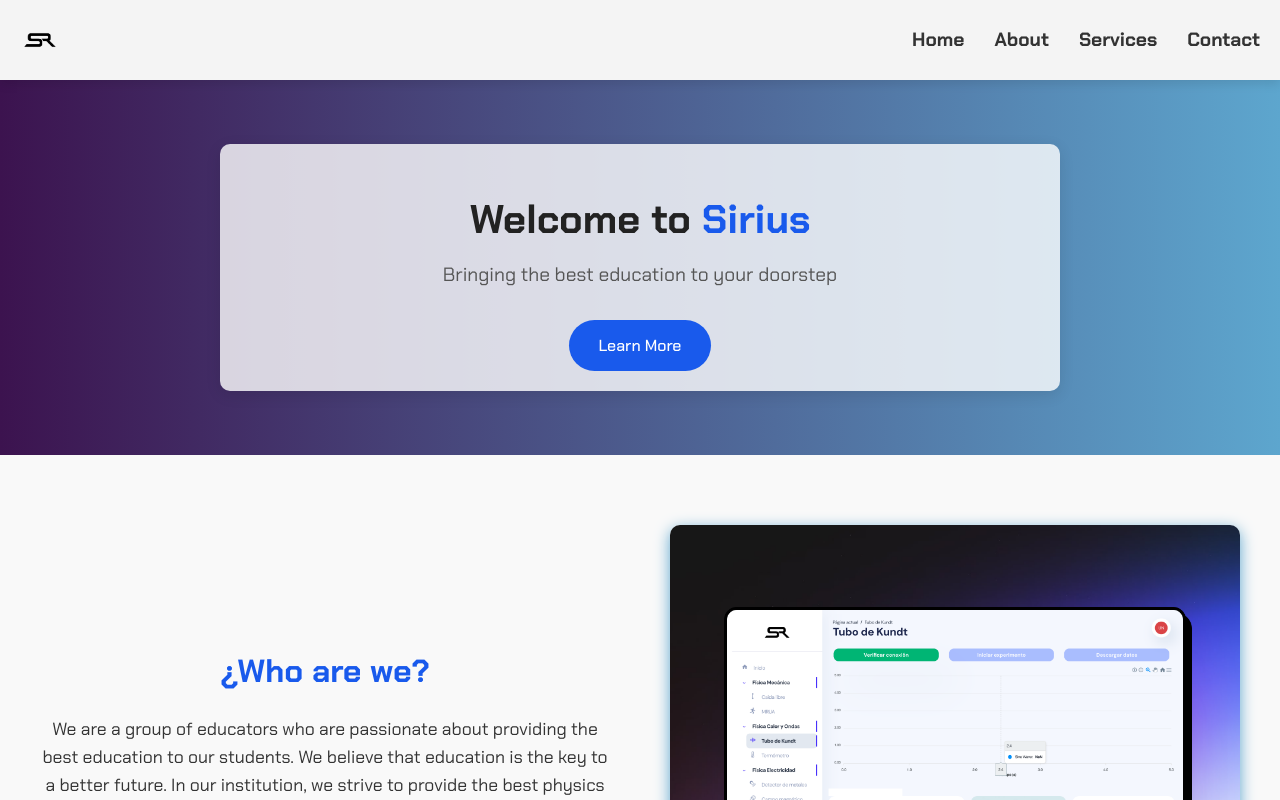
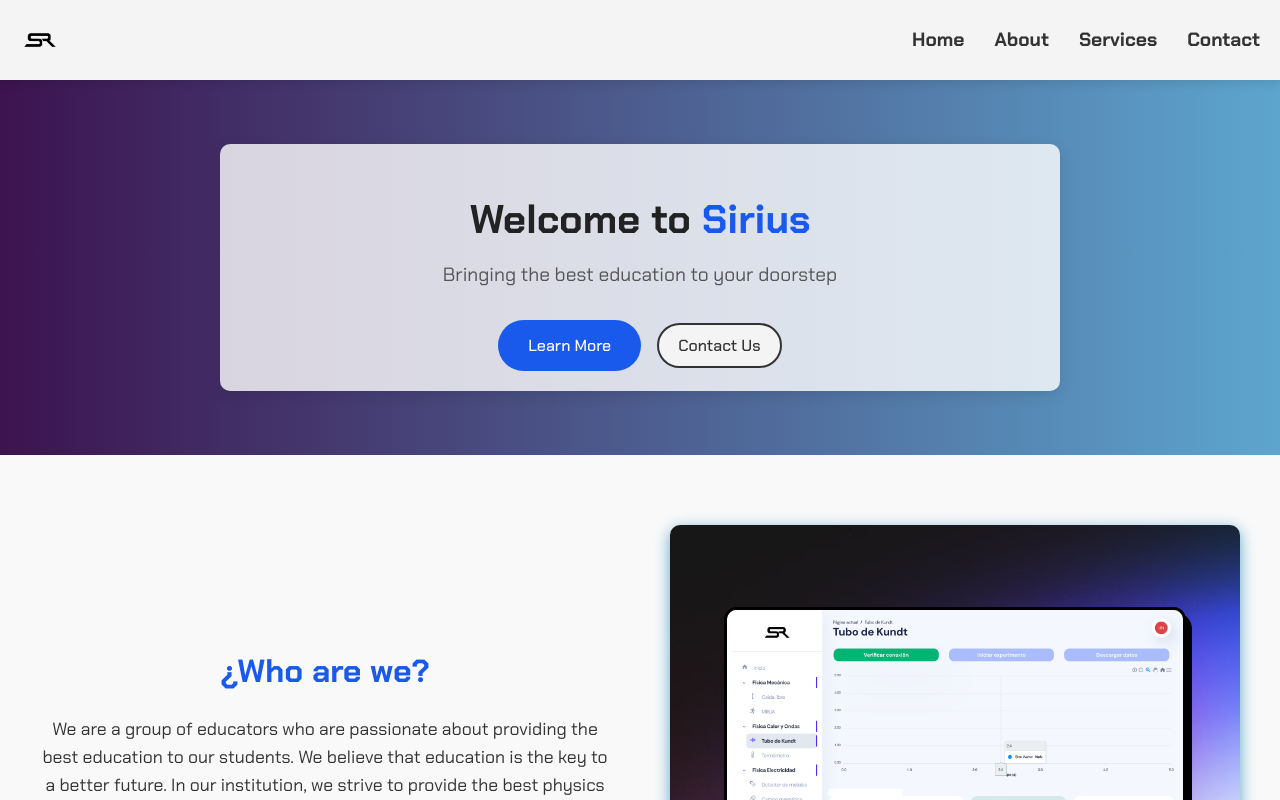
Before and after one commit to YummySalamy/sirius-landing-page, a React (Vite) app: page / in a window 1280 px wide. Shown: the top 800 px of the page. Built offline with nearby package versions, Linux system fonts and the light colour scheme.

Commit message:
version (0.0.0.2)

```diff
--- a/src/components/hero/BasicHero.jsx
+++ b/src/components/hero/BasicHero.jsx
@@ -8,11 +8,18 @@ const BasicHero = () => {
             <div className="hero-content">
                 <h1 className="hero-title">Welcome to <span>Sirius</span></h1>
                 <p className="hero-text">Bringing the best education to your doorstep</p>
-                <Link to="/services" className="hero-cta">
-                    <button className="cta-btn">
-                        Learn More
-                    </button>
-                </Link>
+                <div className="hero-buttons">
+                    <Link to="/services" className="hero-cta">
+                        <button className="cta-btn">
+                            Learn More
+                        </button>
+                    </Link>
+                    <Link to="/contact" className="hero-cta">
+                        <button className="cta-btn-1">
+                            Contact Us
+                        </button>
+                    </Link>
+                </div>
             </div>
         </section>
     )
--- a/src/components/hero/styles/Hero.css
+++ b/src/components/hero/styles/Hero.css
@@ -46,6 +46,13 @@
     color: #555;
 }
 
+.hero-buttons {
+    display: flex;
+    justify-content: center;
+    align-items: center;
+    gap: 1em;
+}
+
 .hero-cta {
     text-decoration: none;
 }
@@ -73,6 +80,10 @@
 
     .hero-text {
         font-size: 1rem;
+    }
+
+    .hero-buttons {
+        flex-direction: column;
     }
 
     .cta-btn {
```
